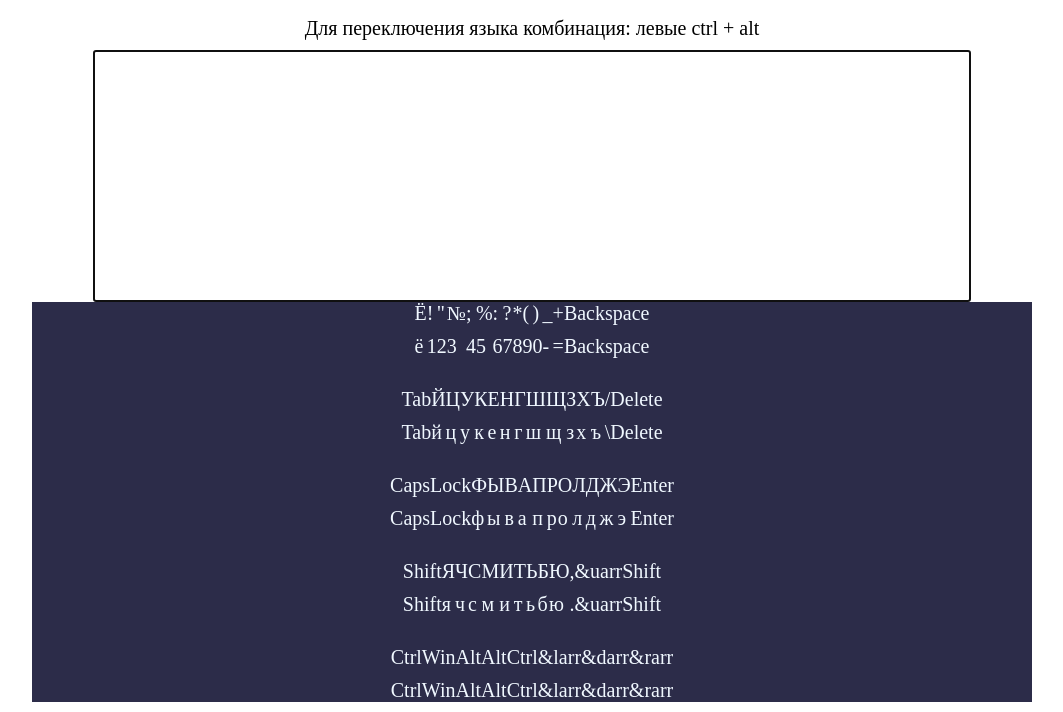
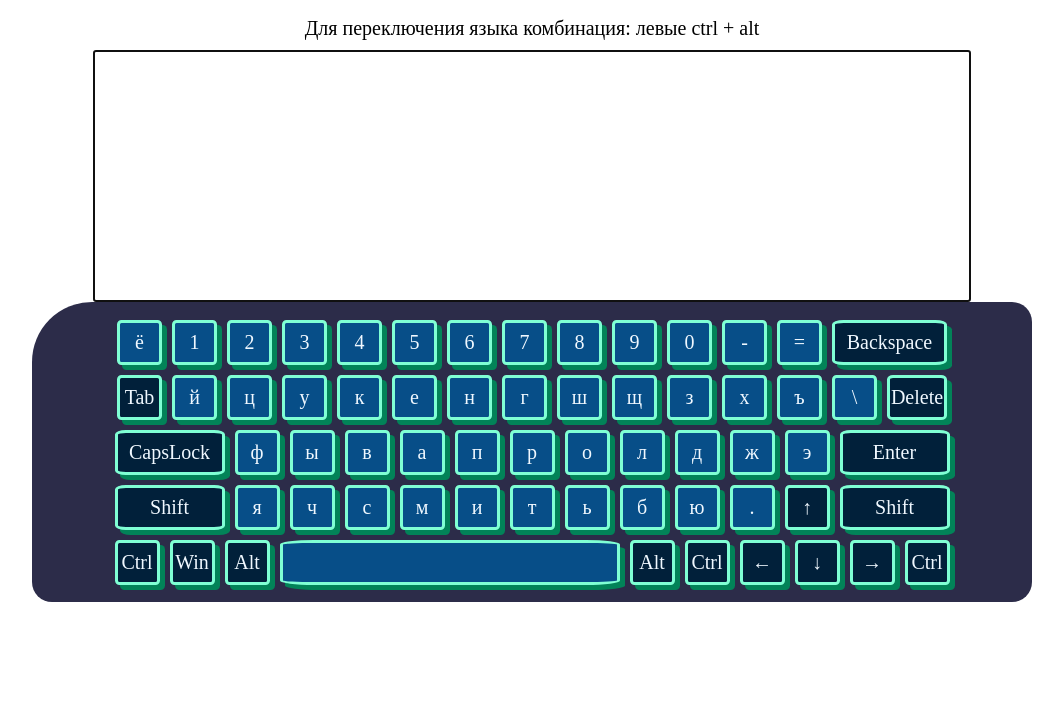
Before and after one commit to M0rl0ck/RSS-Virtual-Keyboard, a website built with webpack: page src/index.html in a window 1280 px wide. Shown: the part 103-815 px from the top of the page, without its empty margins (108-1171 px from the left). Built offline with nearby package versions, Linux system fonts and the light colour scheme.

Commit message:
feat: add style

```diff
--- a/src/index.js
+++ b/src/index.js
@@ -1,22 +1,30 @@
 /* eslint-disable import/extensions */
 
 import Keyboard from './script/Keyboard.js';
+import { ru, en } from './script/const.js';
 
 const rows = [
   ['Backquote', 'Digit1', 'Digit2', 'Digit3', 'Digit4', 'Digit5', 'Digit6', 'Digit7', 'Digit8', 'Digit9', 'Digit0', 'Minus', 'Equal', 'Backspace'],
   ['Tab', 'KeyQ', 'KeyW', 'KeyE', 'KeyR', 'KeyT', 'KeyY', 'KeyU', 'KeyI', 'KeyO', 'KeyP', 'BracketLeft', 'BracketRight', 'Backslash', 'Delete'],
   ['CapsLock', 'KeyA', 'KeyS', 'KeyD', 'KeyF', 'KeyG', 'KeyH', 'KeyJ', 'KeyK', 'KeyL', 'Semicolon', 'Quote', 'Enter'],
   ['ShiftLeft', 'KeyZ', 'KeyX', 'KeyC', 'KeyV', 'KeyB', 'KeyN', 'KeyM', 'Comma', 'Period', 'Slash', 'ArrowUp', 'ShiftRight'],
-  ['ControlLeft', 'MetaLeft', 'AltLeft', 'Space', 'AltRight', 'ControlRight', 'ArrowLeft', 'ArrowDown', 'ArrowRight'],
+  ['ControlLeft', 'MetaLeft', 'AltLeft', 'Space', 'AltRight', 'ControlRight', 'ArrowLeft', 'ArrowDown', 'ArrowRight', 'ControlRight'],
 ];
 
 const lang = JSON.parse(window.localStorage.getItem('lang')) || 'ru';
+let keyBase = '';
+
+if (lang === 'ru') {
+  keyBase = ru;
+} else if (lang === 'en') {
+  keyBase = en;
+}
 
 const main = document.createElement('main');
 main.className = 'main';
 main.innerHTML = `<h1 class='title'>RSS Виртуальная клавиатура</h1>
-<p>RSS Виртуальная клавиатура</p>
-<p>Для переключения языка комбинация: левыe ctrl + alt</p>`;
+<p class='text'>RSS Виртуальная клавиатура</p>
+<p class='text'>Для переключения языка комбинация: левыe ctrl + alt</p>`;
 const out = document.createElement('textarea');
 out.className = 'out';
 out.setAttribute('rows', '10');
@@ -26,6 +34,6 @@ out.setAttribute('autofocus', '');
 main.append(out);
 document.body.prepend(main);
 
-const keyboard = new Keyboard(rows, lang);
+const keyboard = new Keyboard(rows, keyBase);
 keyboard.generate();
 main.append(keyboard.container);
--- a/src/script/const.js
+++ b/src/script/const.js
@@ -371,8 +371,8 @@ const ru = [
     isFn: false,
   },
   {
-    small: '&uarr',
-    shift: '&uarr',
+    small: '&#8593',
+    shift: '&#8593',
     code: 'ArrowUp',
     type: 'fn',
     isFn: true,
@@ -427,22 +427,22 @@ const ru = [
     isFn: true,
   },
   {
-    small: '&larr',
-    shift: '&larr',
+    small: '&#8592',
+    shift: '&#8592',
     code: 'ArrowLeft',
     type: 'fn',
     isFn: true,
   },
   {
-    small: '&darr',
-    shift: '&darr',
+    small: '&#8595',
+    shift: '&#8595',
     code: 'ArrowDown',
     type: 'fn',
     isFn: true,
   },
   {
-    small: '&rarr',
-    shift: '&rarr',
+    small: '&#8594',
+    shift: '&#8594',
     code: 'ArrowRight',
     type: 'fn',
     isFn: true,
@@ -822,8 +822,8 @@ const en = [
     isFn: false,
   },
   {
-    small: '&uarr',
-    shift: '&uarr',
+    small: '&#8593',
+    shift: '&#8593',
     code: 'ArrowUp',
     type: 'fn',
     isFn: true,
@@ -878,22 +878,22 @@ const en = [
     isFn: true,
   },
   {
-    small: '&larr',
-    shift: '&larr',
+    small: '&#8592',
+    shift: '&#8592',
     code: 'ArrowLeft',
     type: 'fn',
     isFn: true,
   },
   {
-    small: '&darr',
-    shift: '&darr',
+    small: '&#8595',
+    shift: '&#8595',
     code: 'ArrowDown',
     type: 'fn',
     isFn: true,
   },
   {
-    small: '&rarr',
-    shift: '&rarr',
+    small: '&#8594',
+    shift: '&#8594',
     code: 'ArrowRight',
     type: 'fn',
     isFn: true,
--- a/src/script/key.js
+++ b/src/script/key.js
@@ -32,6 +32,12 @@ export default class Key {
   createKey() {
     const conteiner = document.createElement('div');
     conteiner.className = `key ${this.type}`;
+    if (this.isFn) {
+      conteiner.classList.add(this.small);
+    }
+    if (this.code === 'Space') {
+      conteiner.classList.add('Space');
+    }
     conteiner.append(this.subLetter, this.letter);
     return conteiner;
   }
--- a/src/script/keyboard.js
+++ b/src/script/keyboard.js
@@ -1,19 +1,14 @@
 /* eslint-disable import/extensions */
 import Key from './Key.js';
-import { ru, en } from './const.js';
 
 export default class Keyboard {
-  constructor(rows, lang) {
+  constructor(rows, keyBase) {
     this.rows = rows;
 
     this.keys = [];
     this.keyPressed = {};
     this.caps = false;
-    if (lang === 'ru') {
-      this.keyBase = ru;
-    } else if (lang === 'en') {
-      this.keyBase = en;
-    }
+    this.keyBase = keyBase;
   }
 
   generate() {
--- a/src/scss/base/_base.scss
+++ b/src/scss/base/_base.scss
@@ -21,7 +21,7 @@ h1 {
     color: rgb(38, 7, 66);
     margin: 10px 0;
 }
-p {
+.text {
     margin: 10px 0;
     font-size: 20px;
 }
--- /dev/null
+++ b/src/scss/base/_key.scss
@@ -0,0 +1,43 @@
+.key {
+    width: 45px;
+    height: 45px;
+    display: flex;
+    justify-content: center;
+    align-items: center;
+    background: rgb(7, 78, 136);
+    border-style: solid;
+    border-color: aquamarine;
+    border-radius: 10%;
+    box-shadow: 5px 5px rgb(2, 131, 88);
+    transition: all .3s;
+    &:hover {
+        color: red;
+        // transform: translate(2px, 2px);
+        // box-shadow: 3px 3px rgb(2, 131, 88);
+
+    }
+
+    &>.sub {
+        display: none;
+    }
+}
+
+.fn {
+    background: rgb(1, 32, 58);
+}
+
+.Backspace {
+    width: 115px;
+    }
+
+.Delete {
+    width: 60px;
+}
+
+.CapsLock, .Enter, .Shift {
+    width: 110px;
+}
+
+.Space {
+    width: 340px;
+}
--- a/src/scss/base/_keyboard.scss
+++ b/src/scss/base/_keyboard.scss
@@ -1,15 +1,17 @@
 .keyboard {
     width: 1000px;
-    height: 400px;
+    height: 300px;
     display: flex;
     flex-direction: column;
     justify-content: center;
     align-items: center;
     gap: 10px;
     background-color: rgb(44, 44, 73);
+    border-radius: 60px 20px 20px 20px;
     color: aliceblue;
 }
 
 .keyboard__row {
     display: flex;
+    gap: 10px;
 }
--- a/src/scss/style.scss
+++ b/src/scss/style.scss
@@ -1,2 +1,3 @@
 @import '../scss/base/base';
 @import '../scss/base/keyboard';
+@import '../scss/base/key';
```
